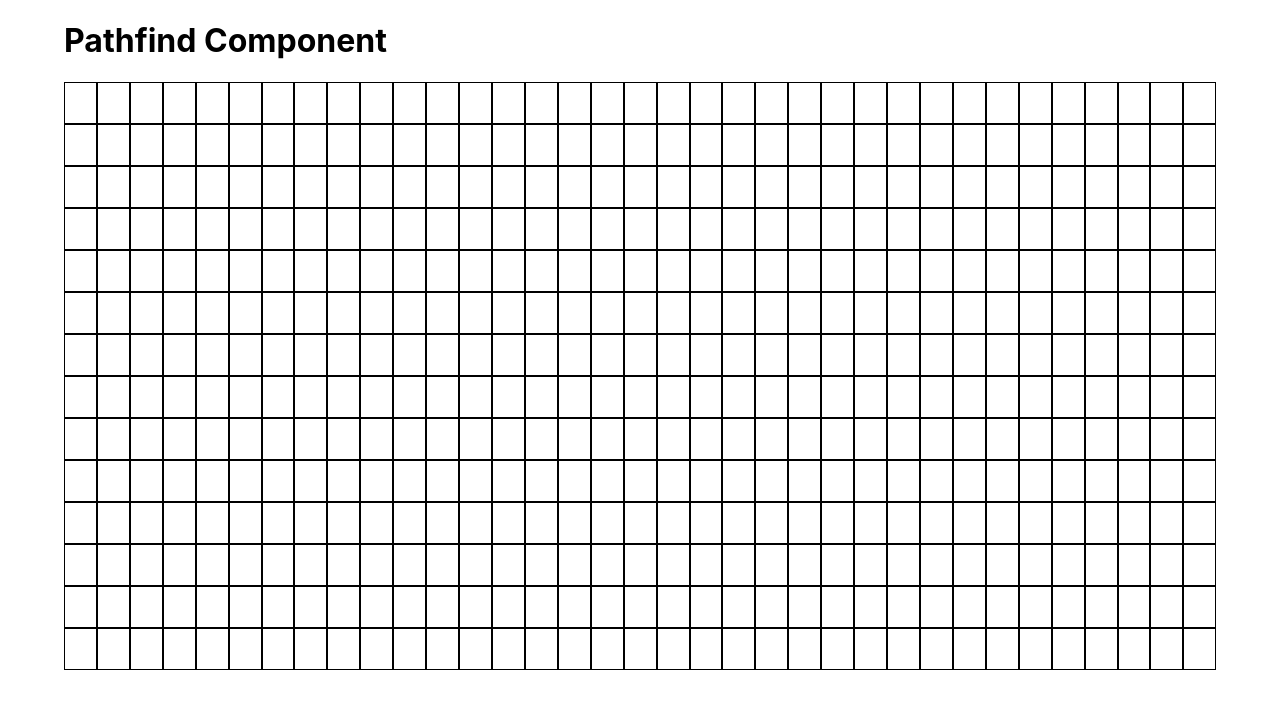
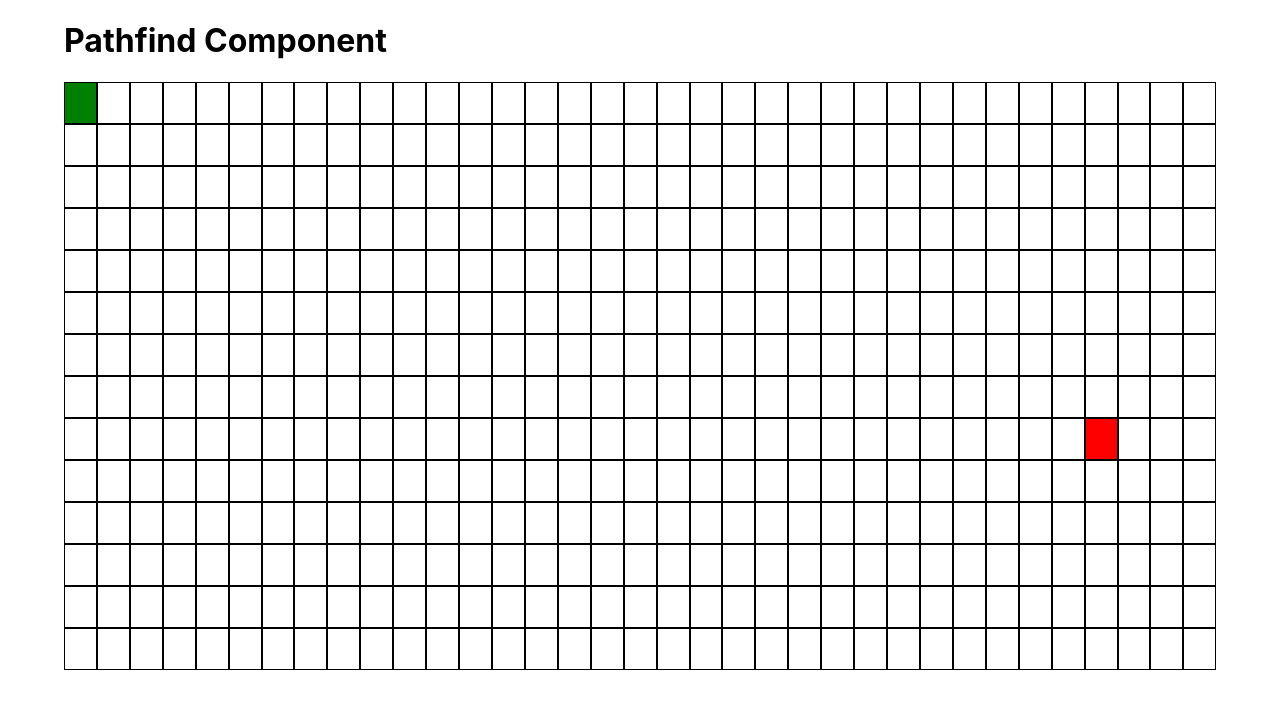
Before and after one commit to adifsgaid/path-finder-visualizer, a React (Create React App) app: page / in a window 1280 px wide. Shown: the top 708 px of the page. Built offline with nearby package versions, Linux system fonts and the light colour scheme.

Commit message:
end and start spot

```diff
--- a/src/components/Node.css
+++ b/src/components/Node.css
@@ -3,3 +3,11 @@
   height: 40px;
   border: 1px solid black;
 }
+
+.node-start {
+  background-color: green;
+}
+
+.node-end {
+  background-color: red;
+}
--- a/src/components/Node.jsx
+++ b/src/components/Node.jsx
@@ -1,5 +1,8 @@
 import React from "react";
 import "./Node.css";
-export default function () {
-  return <div className="node"></div>;
+
+export default function ({isStart, isEnd}) {
+  const classes = isStart ? "node-start" : isEnd ? "node-end" : " ";
+
+  return <div className={`node ${classes}`}></div>;
 }
--- a/src/components/Pathfind.jsx
+++ b/src/components/Pathfind.jsx
@@ -4,6 +4,12 @@ import "./Pathfind.css";
 
 const rows = 14;
 const cols = 35;
+
+const NODE_START_ROW = 0;
+const NODE_END_ROW = rows - 6;
+
+const NODE_START_COL = 0;
+const NODE_END_COL = cols - 4;
 
 export default function Pathfind() {
   const [Grid, setGrid] = useState([]);
@@ -39,6 +45,8 @@ export default function Pathfind() {
   function Spot(i, j) {
     this.x = i;
     this.y = j;
+    this.isStart = this.x === NODE_START_ROW && this.y === NODE_START_COL;
+    this.isEnd = this.x === NODE_END_ROW && this.y === NODE_END_COL;
     this.g = 0;
     this.f = 0;
     this.h = 0;
@@ -50,8 +58,9 @@ export default function Pathfind() {
       {Grid.map((row, rowIndex) => {
         return (
           <div key={rowIndex} className="rowWrapper">
-            {row.map((cols, colsIndex) => {
-              return <Node key={colsIndex} />;
+            {row.map((col, colsIndex) => {
+              const {isStart, isEnd} = col
+              return <Node key={colsIndex} isStart={isStart} isEnd={isEnd} />;
             })}
           </div>
         );
```
